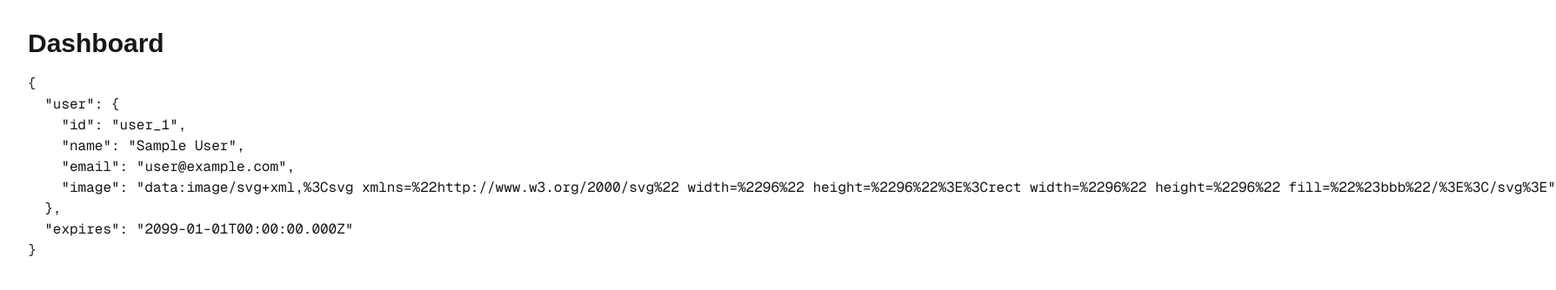
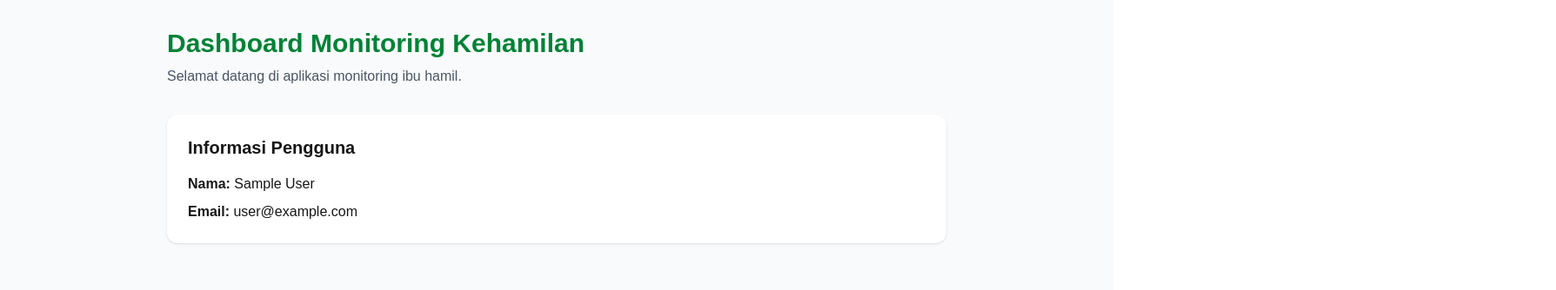
Before and after one commit to indrapendent/posyandu-monitoring-kehamilan, a Next.js app: page /dashboard in a window 1280 px wide. Shown: the top 334 px of the page at 87% size, 1789 px wide, since content can reach past the window. Built offline with nearby package versions, Linux system fonts and the light colour scheme; no server answers; sample sign-in values are in the browser's storage.

Commit message:
protect dashboard and display user info

```diff
--- a/app/dashboard/page.tsx
+++ b/app/dashboard/page.tsx
@@ -1,18 +1,41 @@
 import { getServerSession } from "next-auth";
+import { redirect } from "next/navigation";
 import { authOptions } from "@/lib/auth";
 
 export default async function DashboardPage() {
   const session = await getServerSession(authOptions);
 
+  if (!session) {
+    redirect("/login");
+  }
+
   return (
-    <main className="p-8">
-      <h1 className="text-3xl font-bold mb-4">
-        Dashboard
-      </h1>
+    <main className="min-h-screen bg-gray-50 p-8">
+      <div className="mx-auto max-w-4xl">
+        <h1 className="mb-2 text-3xl font-bold text-green-700">
+          Dashboard Monitoring Kehamilan
+        </h1>
 
-      <pre>
-        {JSON.stringify(session, null, 2)}
-      </pre>
+        <p className="mb-8 text-gray-600">
+          Selamat datang di aplikasi monitoring ibu hamil.
+        </p>
+
+        <div className="rounded-xl bg-white p-6 shadow">
+          <h2 className="mb-4 text-xl font-semibold">
+            Informasi Pengguna
+          </h2>
+
+          <div className="space-y-2">
+            <p>
+              <strong>Nama:</strong> {session.user?.name}
+            </p>
+
+            <p>
+              <strong>Email:</strong> {session.user?.email}
+            </p>
+          </div>
+        </div>
+      </div>
     </main>
   );
 }
```
